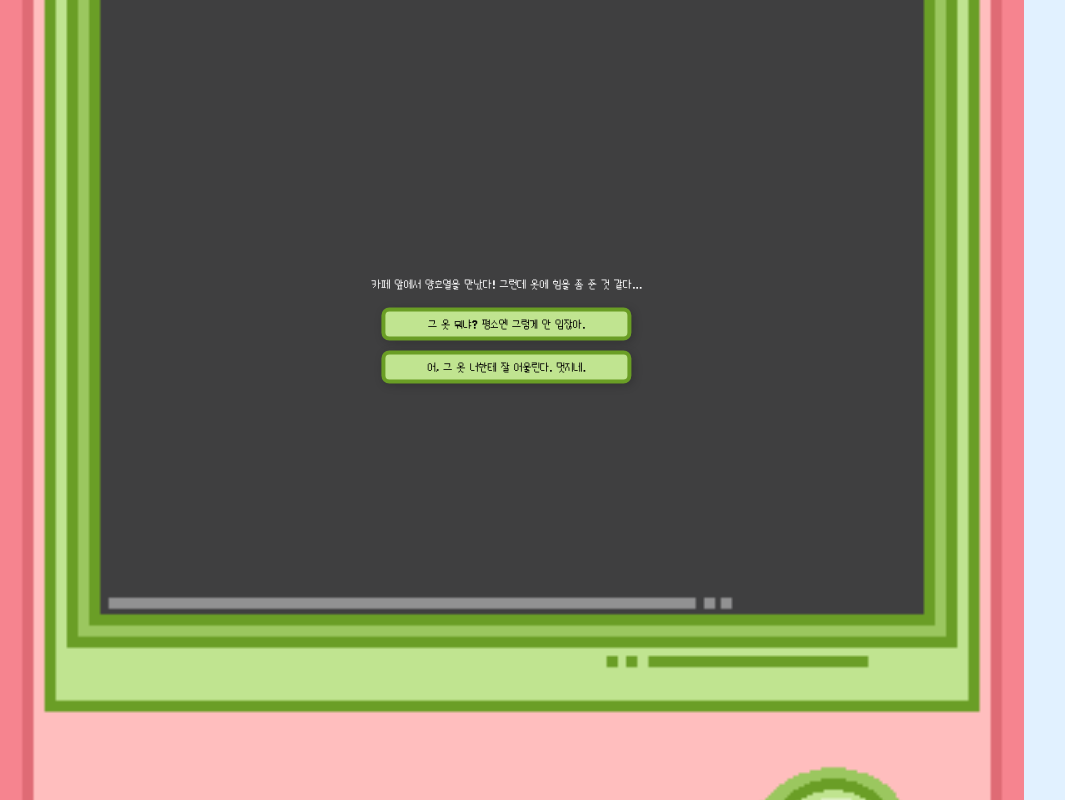
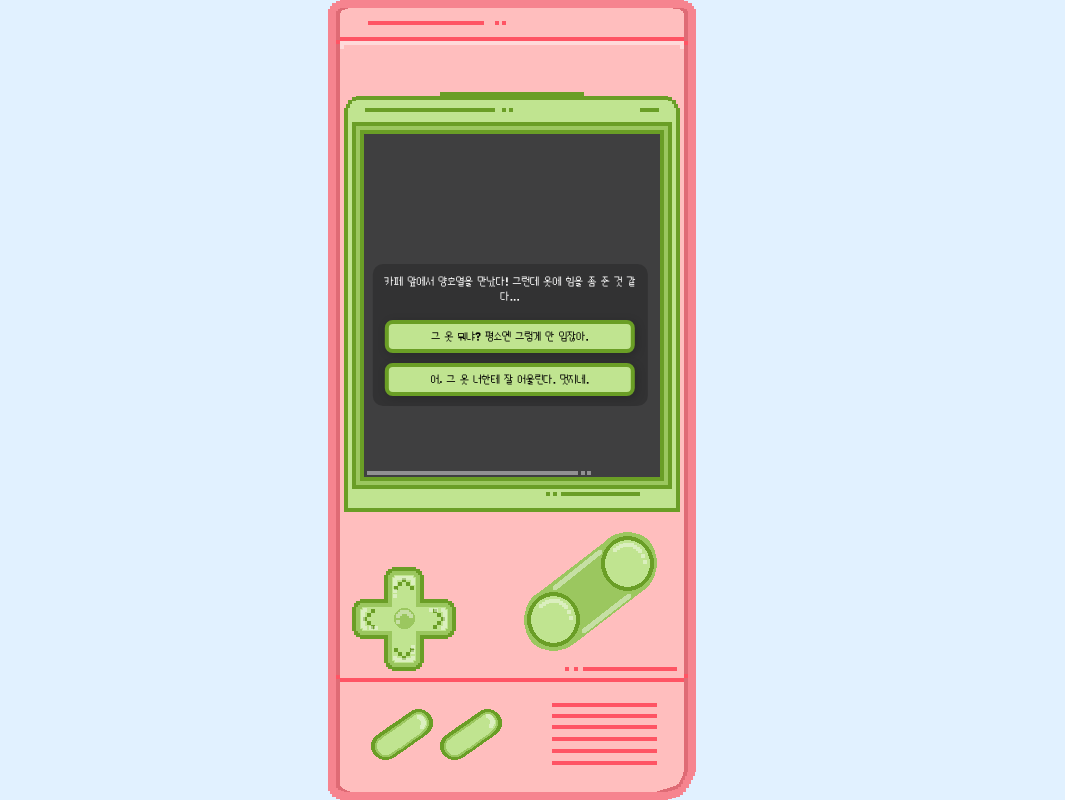
Before and after one commit to Jeong-hae-rim/only, a React (Vite) app: page /dm-luv-game in a window 1280 px wide. Both pictures are taken after a click on the button "시작하기". Shown: the top 800 px of the page, without its empty margins (0-1065 px from the left). Built offline with nearby package versions, Linux system fonts and the light colour scheme; a web font is replaced by a local one.

Commit message:
feat: dm game css 변경

```diff
--- a/src/pages/App.tsx
+++ b/src/pages/App.tsx
@@ -2,6 +2,7 @@ import "./App.css";
 import { useEffect } from "react";
 import { useNavigate } from "react-router-dom";
 import reactLogo from "../assets/loveandball.png";
+import PWAUpdate from "../func/PWAUdate";
 
 function App() {
   const navigate = useNavigate();
@@ -18,6 +19,7 @@ function App() {
 
   return (
     <div className="main__container">
+      <PWAUpdate />
       <div>
         <img src={reactLogo} className="logo" alt="React logo" />
       </div>
--- a/src/pages/MbtiGame.tsx
+++ b/src/pages/MbtiGame.tsx
@@ -2,7 +2,6 @@ import { useState } from "react";
 import "./MbtiGame.css";
 import GAMEBOY from "../assets/images/gameboy.png";
 import { mbtiData } from "../types/type";
-import PWAUpdate from "../func/PWAUdate";
 
 interface Question {
   question: string;
@@ -143,7 +142,6 @@ function MbtiGame() {
 
   return (
     <div className="gameboy-wrapper">
-      <PWAUpdate />
       <div className="gameboy-box">
         <img src={GAMEBOY} className="gameboy-image" />
         {!isStarted ? (
--- a/src/pages/MbtiGame2.tsx
+++ b/src/pages/MbtiGame2.tsx
@@ -147,8 +147,8 @@ function MbtiGame() {
 
   return (
     <div className="gameboy-wrapper">
+      <div className="gameboy-box">
         <img src={GAMEBOY} className="gameboy-image" />
-
         {!isStarted ? (
           // 시작하기 버튼
           <div className="button-wrapper">
@@ -181,7 +181,7 @@ function MbtiGame() {
               </>
             ) : (
               // 질문 표시
-            <div>
+              <div className="option-box">
                 <p className="question">
                   {questions[currentQuestionIndex].question}
                 </p>
@@ -203,6 +203,7 @@ function MbtiGame() {
           </div>
         )}
       </div>
+    </div>
   );
 }
 
```
Lines whose indentation alone changed are shown as unchanged.
